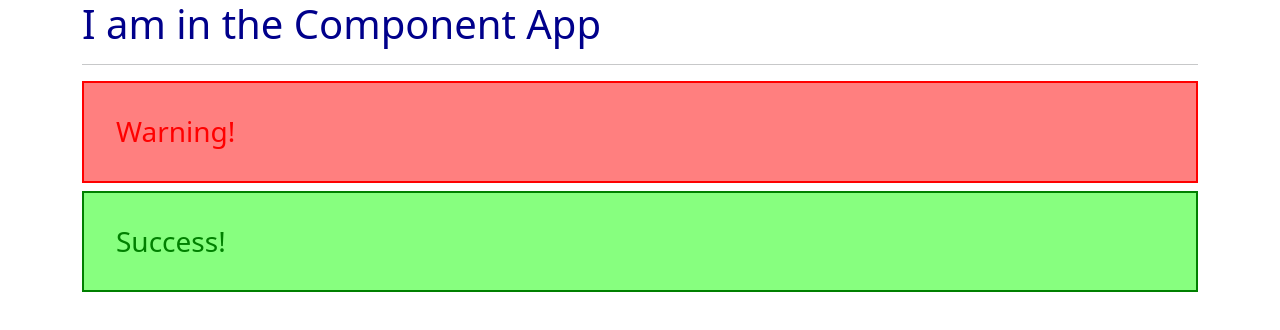
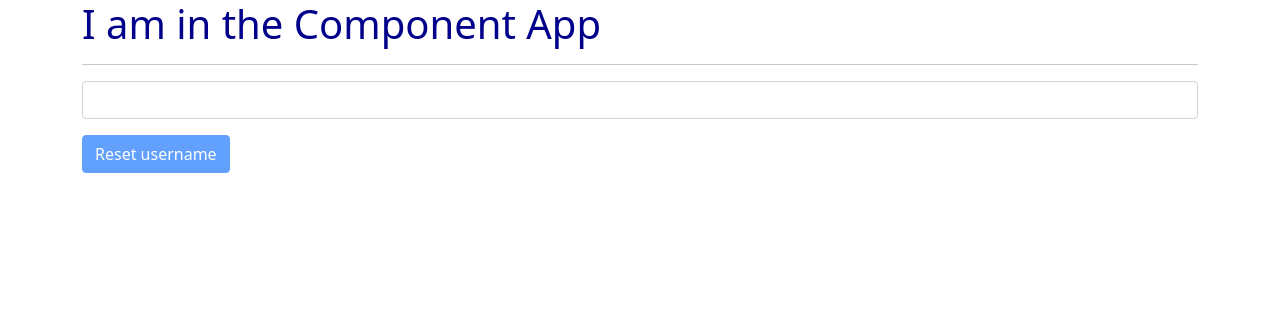
Before and after one commit to raimovasad/angular_course, an Angular app in the folder my-first-app/: page / in a window 1280 px wide. Shown: the top 330 px of the page. Built offline with nearby package versions, Linux system fonts and the light colour scheme.

Commit message:
feat: second task used two way binding and event binding and string interpolation

```diff
--- a/my-first-app/src/app/app.component.html
+++ b/my-first-app/src/app/app.component.html
@@ -3,8 +3,7 @@
       <div class="col-xs-12">
         <h1>I am in the Component App</h1>
         <hr>
-        <app-warning-alert></app-warning-alert>
-        <app-success-alert></app-success-alert>
+        <app-servers></app-servers>
       </div>
   </div>
 </div>
--- a/my-first-app/src/app/app.module.ts
+++ b/my-first-app/src/app/app.module.ts
@@ -4,16 +4,12 @@ import { BrowserModule } from '@angular/platform-browser';
 import { AppComponent } from './app.component';
 import { ServerComponent } from './server/server.component';
 import { ServersComponent } from './servers/servers.component';
-import { WarningAlertComponent } from './warning-alert/warning-alert.component';
-import { SuccessAlertComponent } from './success-alert/success-alert.component';
 
 @NgModule({
   declarations: [
     AppComponent,
     ServerComponent,
     ServersComponent,
-    WarningAlertComponent,
-    SuccessAlertComponent
   ],
   imports: [
     BrowserModule,
--- a/my-first-app/src/app/server/server.component.html
+++ b/my-first-app/src/app/server/server.component.html
@@ -1 +1 @@
-<p>Server component</p>
+<p>Server with ID <span class="id">{{serverID}}</span> is <span class="status">{{getServerStatus()}}</span></p>
--- a/my-first-app/src/app/server/server.component.ts
+++ b/my-first-app/src/app/server/server.component.ts
@@ -2,8 +2,22 @@ import { Component } from "@angular/core";
 
 @Component({
   selector: "app-server",
-  templateUrl: "./server.component.html"
+  templateUrl: "./server.component.html",
+  styles:[`
+    .id{
+      color:red;
+    }
+    .status{
+      color:green;
+    }
+  `]
 })
 export class ServerComponent {
+  serverID:number = 10;
+  serverStatus:string = "offline";
 
+
+  getServerStatus() {
+    return this.serverStatus;
+  }
 }
--- a/my-first-app/src/app/servers/servers.component.html
+++ b/my-first-app/src/app/servers/servers.component.html
@@ -1 +1,11 @@
-<app-server></app-server>
+<!-- <label for="server">Server Name</label>
+<input type="text" class="form-control" (input)="onUpdateServer($event)" id="server">
+<input type="text" class="form-control" [(ngModel)]="serverName" id="server">
+<p>{{serverName}}</p>
+<button [disabled]="!allowNewServer" class="btn btn-primary" (click)="onCreateServer()">Add Server</button>
+<p>{{serverCreationStatus}}</p>
+<app-server></app-server> -->
+
+<input type="text"  class="form-control" [(ngModel)]="username">
+<p>{{username}}</p>
+<button class="btn btn-primary" [disabled]="checkUser()" (click)="resetUser()">Reset username</button>
--- a/my-first-app/src/app/servers/servers.component.ts
+++ b/my-first-app/src/app/servers/servers.component.ts
@@ -6,10 +6,33 @@ import { Component, OnInit } from '@angular/core';
   styleUrls: ['./servers.component.scss']
 })
 export class ServersComponent implements OnInit {
-
-  constructor() { }
+  allowNewServer = false;
+  serverCreationStatus = "No server was created!";
+  serverName="Test server";
+  username = '';
+  constructor() {
+    setTimeout(() => {
+      this.allowNewServer = true;
+    }, 2000);
+   }
 
   ngOnInit(): void {
   }
 
+
+  onCreateServer() {
+    this.serverCreationStatus = "Server was created! Name is " + this.serverName;
+  }
+
+  onUpdateServer(event:Event){
+    this.serverName = (<HTMLInputElement>event.target).value;
+  }
+
+  checkUser(){
+    return !!this.username ? false : true;
+  }
+
+  resetUser(){
+    this.username = '';
+  }
 }
--- a/my-first-app/src/app/success-alert/success-alert.component.html
+++ /dev/null
@@ -1 +0,0 @@
-<h3 class="success-alert">Success!</h3>
--- a/my-first-app/src/app/success-alert/success-alert.component.scss
+++ /dev/null
@@ -1,6 +0,0 @@
-.success-alert {
-  color: green;
-  padding: 2rem;
-  background: rgba(17, 255, 0, 0.5);
-  border: 2px green solid;
-}
--- a/my-first-app/src/app/success-alert/success-alert.component.ts
+++ /dev/null
@@ -1,15 +0,0 @@
-import { Component, OnInit } from '@angular/core';
-
-@Component({
-  selector: 'app-success-alert',
-  templateUrl: './success-alert.component.html',
-  styleUrls: ['./success-alert.component.scss']
-})
-export class SuccessAlertComponent implements OnInit {
-
-  constructor() { }
-
-  ngOnInit(): void {
-  }
-
-}
--- a/my-first-app/src/app/warning-alert/warning-alert.component.html
+++ /dev/null
@@ -1 +0,0 @@
-<h3 class="warning-alert">Warning!</h3>
--- a/my-first-app/src/app/warning-alert/warning-alert.component.scss
+++ /dev/null
@@ -1,6 +0,0 @@
-.warning-alert {
-  color: red;
-  padding: 2rem;
-  background: rgba(255, 0, 0, .5);
-  border: 2px red solid;
-}
--- a/my-first-app/src/app/warning-alert/warning-alert.component.ts
+++ /dev/null
@@ -1,15 +0,0 @@
-import { Component, OnInit } from '@angular/core';
-
-@Component({
-  selector: 'app-warning-alert',
-  templateUrl: './warning-alert.component.html',
-  styleUrls: ['./warning-alert.component.scss']
-})
-export class WarningAlertComponent implements OnInit {
-
-  constructor() { }
-
-  ngOnInit(): void {
-  }
-
-}
```
Also changed, not shown: 2 other files (tests, documents, lock files or other folders).
